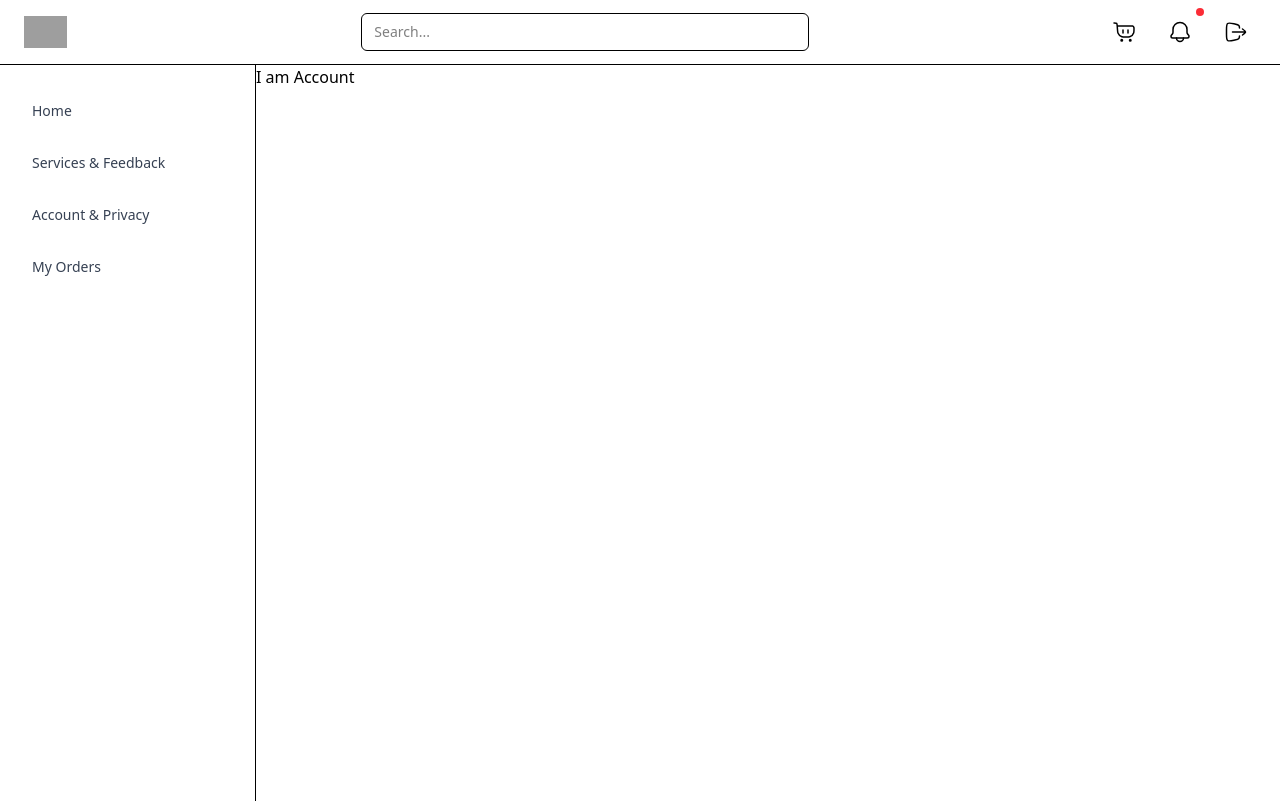
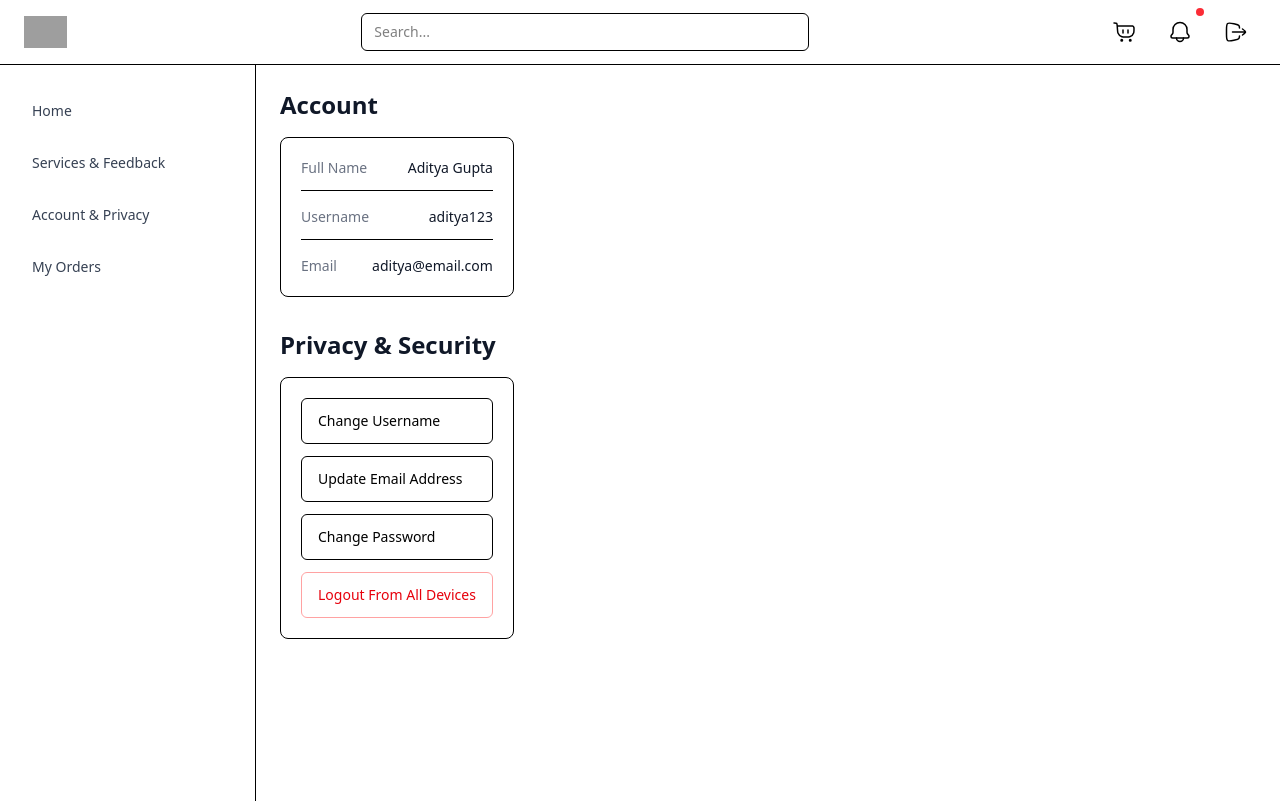
Before and after one commit to theunpredictableaditya/E-Commerce, a React app in the folder Frontend/: page /entry in a window 1280 px wide. Both pictures are taken after a click on the button "Account & Privacy". Built offline with nearby package versions, Linux system fonts and the light colour scheme; grey boxes are pictures that could not be loaded; the HTML template or start-up script is replaced by a standard one.

Commit message:
built sections for accounts and privacy and my orders

```diff
--- a/Frontend/src/components/pages/Account.jsx
+++ b/Frontend/src/components/pages/Account.jsx
@@ -2,8 +2,63 @@ import React from 'react'
 
 const Account = () => {
   return (
-    <div>
-      I am Account
+    <div className="p-6 flex flex-col gap-8">
+      {/* Account Section */}
+      <div className="flex flex-col gap-4">
+        <h1 className="text-2xl font-semibold text-gray-900">
+          Account
+        </h1>
+
+        <div className="border rounded-lg p-5 bg-white flex flex-col gap-4">
+          {/* User Row */}
+          <div className="flex justify-between items-center border-b pb-3">
+            <span className="text-sm text-gray-500">Full Name</span>
+            <span className="text-sm font-medium text-gray-900">
+              Aditya Gupta
+            </span>
+          </div>
+
+          <div className="flex justify-between items-center border-b pb-3">
+            <span className="text-sm text-gray-500">Username</span>
+            <span className="text-sm font-medium text-gray-900">
+              aditya123
+            </span>
+          </div>
+
+          <div className="flex justify-between items-center">
+            <span className="text-sm text-gray-500">Email</span>
+            <span className="text-sm font-medium text-gray-900">
+              aditya@email.com
+            </span>
+          </div>
+        </div>
+      </div>
+
+      {/* Privacy Section */}
+      <div className="flex flex-col gap-4">
+        <h1 className="text-2xl font-semibold text-gray-900">
+          Privacy & Security
+        </h1>
+
+        <div className="border rounded-lg p-5 bg-white flex flex-col gap-3">
+          <button className="w-full text-left px-4 py-3 rounded-md border hover:bg-gray-100 transition text-sm font-medium">
+            Change Username
+          </button>
+
+          <button className="w-full text-left px-4 py-3 rounded-md border hover:bg-gray-100 transition text-sm font-medium">
+            Update Email Address
+          </button>
+
+          <button className="w-full text-left px-4 py-3 rounded-md border hover:bg-gray-100 transition text-sm font-medium">
+            Change Password
+          </button>
+
+          {/* Extra filler (realistic feature) */}
+          <button className="w-full text-left px-4 py-3 rounded-md border border-red-300 text-red-600 hover:bg-red-50 transition text-sm font-medium">
+            Logout From All Devices
+          </button>
+        </div>
+      </div>
     </div>
   )
 }
--- a/Frontend/src/components/pages/Orders.jsx
+++ b/Frontend/src/components/pages/Orders.jsx
@@ -2,8 +2,103 @@ import React from 'react'
 
 const Orders = () => {
   return (
-    <div>
-      I am order
+    <div className="pl-6 space-y-6">
+
+      {/* ===== TITLE ===== */}
+      <h1 className="text-2xl font-semibold">My Orders</h1>
+
+      {/* ===== MAIN GRID ===== */}
+      <div className="grid grid-cols-1 lg:grid-cols-3 gap-6">
+
+        {/* LEFT — ORDERS LIST */}
+        <div className="lg:col-span-2 space-y-5">
+
+          {[1, 2, 3].map((order) => (
+            <div
+              key={order}
+              className="bg-white rounded-xl shadow p-5 flex gap-5"
+            >
+              {/* LEFT SIDE IMAGE */}
+              <div className="w-28 h-28 bg-gray-200 rounded-lg flex-shrink-0" />
+
+              {/* RIGHT SIDE INFO */}
+              <div className="flex flex-col justify-between flex-1">
+
+                <div className="space-y-1">
+                  <h3 className="font-semibold text-lg">
+                    Wireless Headphones × 1
+                  </h3>
+
+                  <p className="text-sm text-gray-500">
+                    Noise cancelling bluetooth headphones with long battery life.
+                  </p>
+
+                  <span className="text-sm font-medium text-blue-600">
+                    Status: Packed
+                  </span>
+                </div>
+
+                {/* BUTTONS */}
+                <div className="flex gap-3 mt-3">
+                  <button className="px-4 py-2 border rounded-lg hover:bg-red-50 text-red-600">
+                    Cancel Order
+                  </button>
+
+                  <button className="px-4 py-2 bg-blue-600 text-white rounded-lg hover:bg-blue-700">
+                    Delivery Info
+                  </button>
+                </div>
+
+              </div>
+            </div>
+          ))}
+
+        </div>
+
+        {/* RIGHT SIDE PANEL (fills empty space) */}
+        <div className="space-y-6">
+
+          {/* Order Summary */}
+          <div className="bg-white rounded-xl shadow p-5">
+            <h3 className="font-semibold mb-3">Order Summary</h3>
+
+            <div className="space-y-2 text-sm text-gray-600">
+              <div className="flex justify-between">
+                <span>Total Orders</span>
+                <span>12</span>
+              </div>
+
+              <div className="flex justify-between">
+                <span>Delivered</span>
+                <span className="text-green-600">8</span>
+              </div>
+
+              <div className="flex justify-between">
+                <span>Processing</span>
+                <span className="text-blue-600">3</span>
+              </div>
+
+              <div className="flex justify-between">
+                <span>Cancelled</span>
+                <span className="text-red-600">1</span>
+              </div>
+            </div>
+          </div>
+
+          {/* Help Card */}
+          <div className="bg-white rounded-xl shadow p-5">
+            <h3 className="font-semibold mb-2">Need Help?</h3>
+            <p className="text-sm text-gray-600 mb-3">
+              Having issues with delivery or product quality?
+            </p>
+
+            <button className="w-full bg-slate-900 text-white py-2 rounded-lg">
+              Contact Support
+            </button>
+          </div>
+
+        </div>
+      </div>
     </div>
   )
 }
```
